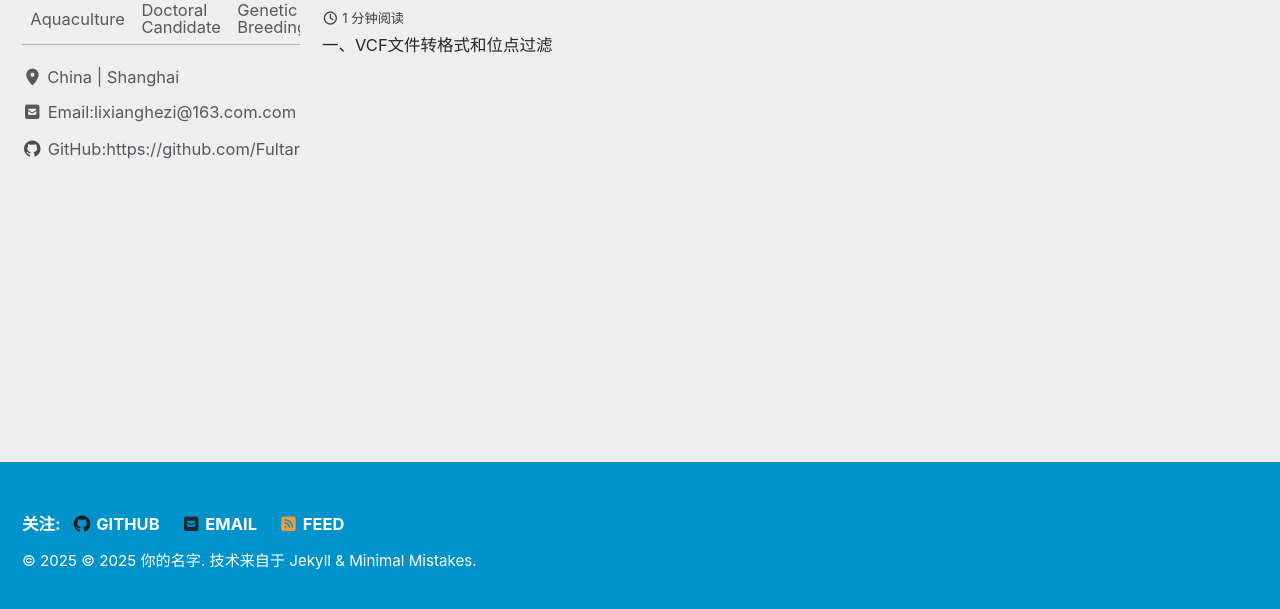
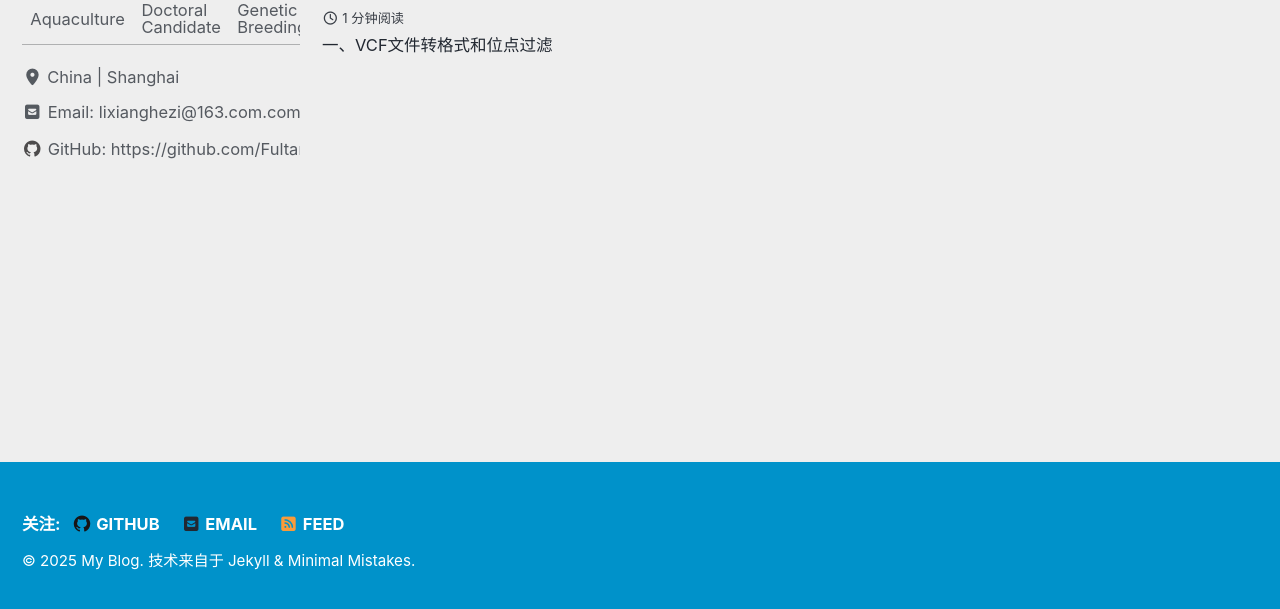
Before and after one commit to Fultar/Fultar.github.io, a Jekyll site: the page built from index.html, in a window 1280 px wide. Shown: the part 283-892 px from the top of the page. Built offline with Jekyll 4.4.1, drawn with Linux system fonts in a browser that asks for light colours; cached includes are drawn as plain includes; the list of posts is cut into pages by our own code.

Commit message:
Update _config.yml

```diff
--- a/_config.yml
+++ b/_config.yml
@@ -132,7 +132,7 @@ author:
   location         : "China | Shanghai"
   #email            : "lixianghezi@163.com"
   links:
-    - label: "Email:lixianghezi@163.com.com"
+    - label: "Email: lixianghezi@163.com.com"
       icon: "fas fa-fw fa-envelope-square"
       url: "mailto:lixianghezi@163.com.com"
     - label: "Website"
@@ -144,7 +144,7 @@ author:
     - label: "Facebook"
       icon: "fab fa-fw fa-facebook-square"
       # url: "https://facebook.com/"
-    - label: "GitHub:https://github.com/Fultar/"
+    - label: "GitHub: https://github.com/Fultar/"
       icon: "fab fa-fw fa-github"
       url: "https://github.com/Fultar/"
     - label: "Instagram"
@@ -163,8 +163,8 @@ footer:
       url: "mailto:lixianghezi@163.com"
 
 # 版权信息
-copyright: "© 2025 你的名字"
-copyright_url: "https://your-website.com"
+#copyright: "© 2025 Fultar"
+#copyright_url: "https://your-website.com"
 
 # Reading Files
 include:
```
